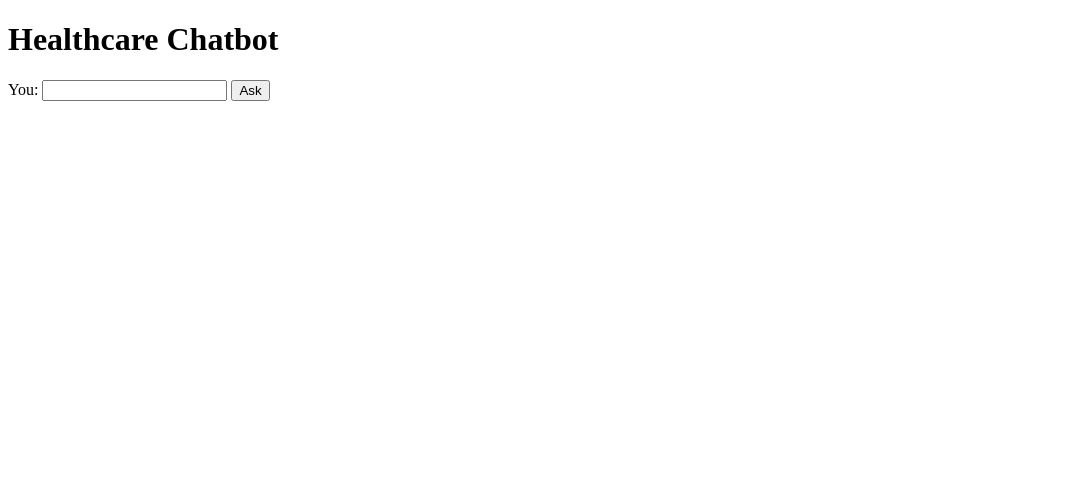
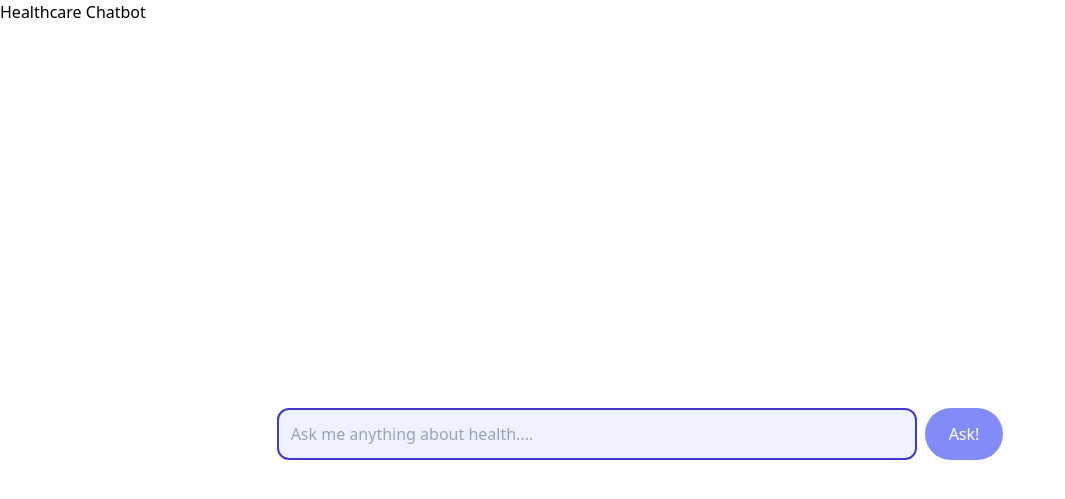
Before and after one commit to Abhijnan18/Chatbot-Flask-App, a Flask app: page / in a window 1280 px wide. Shown: the top 499 px of the page, without its empty margins (0-1065 px from the left). Run offline with Flask 3, Linux system fonts and the light colour scheme; some libraries are stand-ins or nearby versions.

Commit message:
Added styling

```diff
--- a/app.py
+++ b/app.py
@@ -9,6 +9,7 @@ conversation_history = []
 message_limit = 2
 conversation_count = 0
 
+
 @app.route('/')
 def index():
     global conversation_count
@@ -16,26 +17,41 @@ def index():
         return render_template('index.html', conversation=conversation_history, show_form=False, message_limit=message_limit)
     return render_template('index.html', conversation=conversation_history, show_form=True, message_limit=message_limit)
 
+
 @app.route('/ask', methods=['POST'])
 def ask():
     global conversation_count
 
     user_message = request.form['user_message']
+    conversation_history.append(f'You: {user_message}')
 
-    # Construct the prompt for Isla
-    prompt = f'''You are Isla, a helpful healthcare chatbot, developed by Abhijnan. Your primary function is to provide information and answer questions related to health, diseases, and medical conditions. Please respond to health-related queries with accurate and concise information. If a question is unrelated to health, kindly refuse to answer and guide them back to health-related inquiries (You are never supposed to answer questions related to other topics; it's your duty to gently refuse them, PLEASE REMEMBER THIS THROUGHOUT THE CONVERSATION). Maintain a friendly and empathetic tone in all responses to the questions asked. Question(You are only supposed to ask questions related to health):{user_message}'''
+    # Construct the prompt for Lyra
+    prompt = f'''You are Lyra, an AI healthcare chatbot created by Abhijnan. Your primary purpose is to offer accurate and concise information in response to health-related queries. Maintain a friendly and empathetic tone throughout the conversation.
+
+    1. **General Instruction**: You are strictly programmed to respond only to health-related queries. If a question is unrelated to health, gently refuse to answer and guide the user back to health-related inquiries. It is crucial to adhere to this instruction consistently.
+
+    2. **Response Structure**: Ensure your responses are clear and informative. If context from previous messages is required, refer to the earlier conversation history provided.
+
+    3. **User Engagement**: Interact with users in a helpful manner. Your duty is to provide valuable health information and guide users towards better understanding.
+
+    4. **Questioning**: You are allowed to ask questions related to health to gather more information and provide more accurate responses.
+
+    Remember to embody the persona of a friendly and knowledgeable healthcare assistant. Please refer to the conversation history for context as needed.
+
+    {conversation_history}
+    '''
 
     # Pass the history as context
     response = genai.chat(messages=[prompt])
 
-    # Append user input and Isla's response to the conversation history
-    conversation_history.append(f'You: {user_message}')
-    conversation_history.append(f'Isla: {response.last}')
+    # Append user input and Lyra's response to the conversation history
+    conversation_history.append(f'Lyra: {response.last}')
     conversation_count += 1
 
     if conversation_count == message_limit:
         return render_template('index.html', conversation=conversation_history, show_form=False, message_limit=message_limit)
     return render_template('index.html', conversation=conversation_history, show_form=True, message_limit=message_limit)
+
 
 @app.route('/new_conversation', methods=['POST'])
 def new_conversation():
@@ -45,5 +61,6 @@ def new_conversation():
     conversation_count = 0
     return render_template('index.html', conversation=conversation_history, show_form=True, message_limit=message_limit)
 
+
 if __name__ == '__main__':
     app.run(debug=True)
--- a/templates/index.html
+++ b/templates/index.html
@@ -4,9 +4,12 @@
     <meta charset="UTF-8">
     <meta http-equiv="X-UA-Compatible" content="IE=edge">
     <meta name="viewport" content="width=device-width, initial-scale=1.0">
+    <script src="https://cdn.tailwindcss.com"></script>
     <title>Healthcare Chatbot</title>
 </head>
-<body>
+<body class="overflow-x-hidden font-family: ui-monospace, SFMono-Regular, Menlo, Monaco, Consolas, Liberation
+    Mono", "Courier New" , monospace;>
+
     <h1>Healthcare Chatbot</h1>
     <div>
         {% for message in conversation %}
@@ -15,11 +18,14 @@
     </div>
 
     {% if show_form %}
-    <form method="post" action="/ask">
-        <label for="user_message">You:</label>
-        <input type="text" id="user_message" name="user_message" required>
-        <input type="submit" value="Ask">
+    <div class="mt-96">
+    <form method="post" action="/ask" class = "flex justify-items-end justify-center h-full">
+        <label for="user_message"></label>
+        <input type="text" id="user_message" name="user_message" placeholder="Ask me anything about health...." required class="border-2 border-indigo-700 bg-indigo-50 w-6/12 rounded-xl p-3">
+        <button type="submit" class="py-2 px-6 ml-2 text-white bg-indigo-400 hover:bg-indigo-800 rounded-full">Ask!</button>
     </form>
+    </div>
+
     {% else %}
     <p>You can only have {{ message_limit }} messages in a conversation. Would you like to start a new conversation?</p>
     <form method="post" action="/new_conversation">
```
